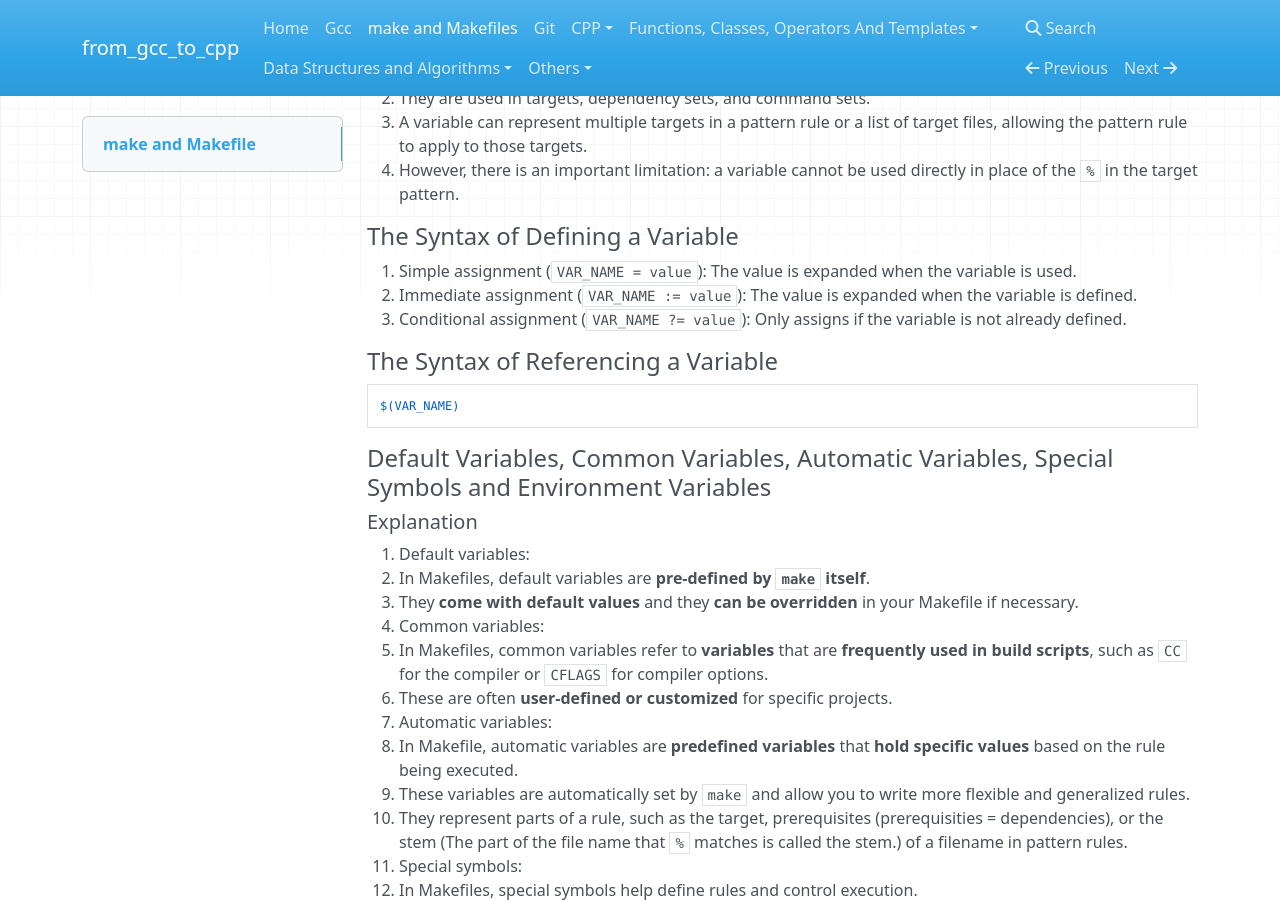
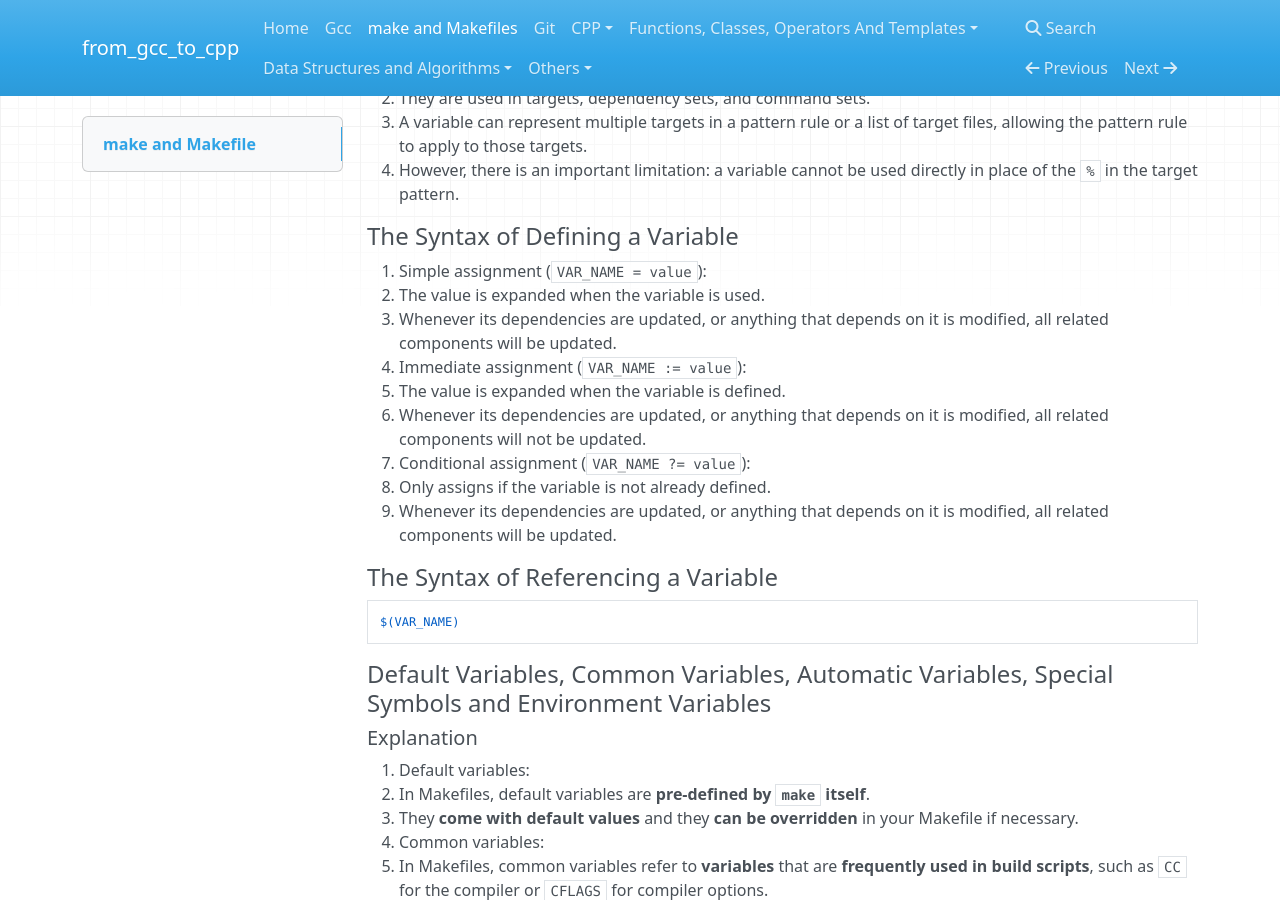
Before and after one commit to 0BananaBig0/from_gcc_to_cpp, an MkDocs documentation site: the page built from docs/makeAndMakefiles.md, in a window 1280 px wide and 900 px high, scrolled down 5797 px. Built offline with MkDocs 1.6.1, drawn with Linux system fonts in a browser that asks for light colours; nearby versions of some CDN libraries.

Commit message:
update docs/makeAndMakefiles.md. supplements
Signed-off-by: Huaxiao Liang <1184903633@qq.com>

```diff
--- a/docs/makeAndMakefiles.md
+++ b/docs/makeAndMakefiles.md
@@ -274,10 +274,18 @@ clean:
 
 #### The Syntax of Defining a Variable
 
-1. Simple assignment (`VAR_NAME = value`): The value is expanded when the variable is used.
-2. Immediate assignment (`VAR_NAME := value`): The value is expanded when the variable is defined.
-3. Conditional assignment (`VAR_NAME ?= value`): Only assigns if the variable is not already
-   defined.
+1. Simple assignment (`VAR_NAME = value`):
+  - The value is expanded when the variable is used.
+  - Whenever its dependencies are updated, or anything that depends on it is modified, all
+    related components will be updated.
+2. Immediate assignment (`VAR_NAME := value`):
+  - The value is expanded when the variable is defined.
+  - Whenever its dependencies are updated, or anything that depends on it is modified, all
+    related components will not be updated.
+3. Conditional assignment (`VAR_NAME ?= value`):
+  - Only assigns if the variable is not already defined.
+  - Whenever its dependencies are updated, or anything that depends on it is modified, all
+    related components will be updated.
 
 #### The Syntax of Referencing a Variable
 
```
